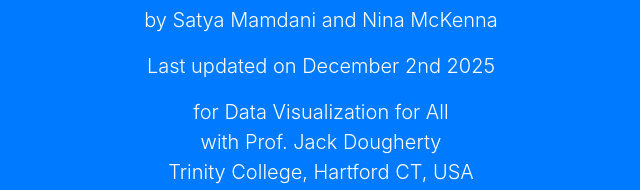
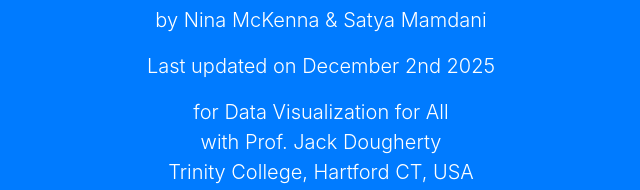
Before and after one commit to satyamamdani/Satya-and-Nina-EDUC-206-Data-Story, a plain HTML site: page index.html in a window 1280 px wide. Shown: the part 303-493 px from the top of the page, 319-959 px from the left. Drawn offline with nearby package versions, Linux system fonts and the light colour scheme.

Commit message:
Update index.html

```diff
--- a/index.html
+++ b/index.html
@@ -54,7 +54,7 @@
   <header class="bg-primary text-white">
     <div class="container text-center">
       <h1>Was Governor Ned Lamont correct when he claimed that Connecticut spends more on education than any other state? Let’s dive deeper.</h1>
-      <p class="lead">by Satya Mamdani and Nina McKenna</p>
+      <p class="lead">by Nina McKenna & Satya Mamdani</p>
       <p class="lead">Last updated on December 2nd 2025</p>
       <p class="lead">for Data Visualization for All</br>with Prof. Jack Dougherty</br>Trinity College, Hartford CT, USA</p>
     </div>
```
